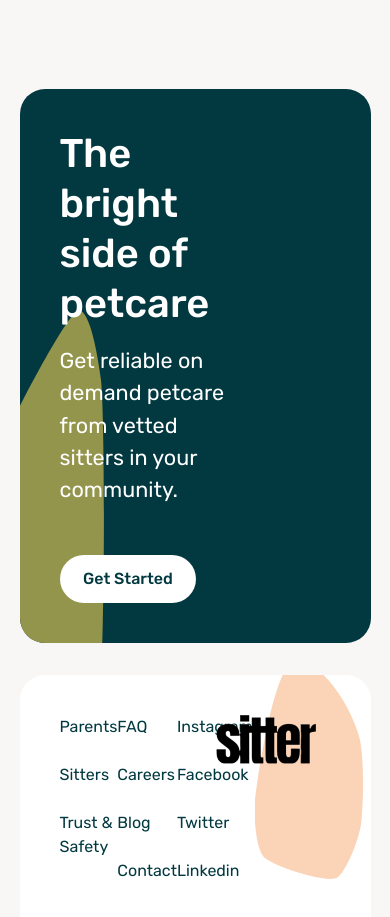
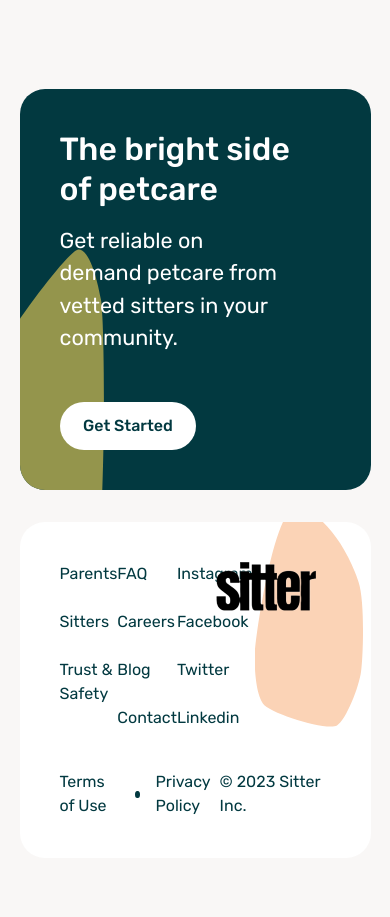
Before and after one commit to samsonc89/otter-replica, a React (Vite) app: page / in a window 390 px wide. Shown: the part 5780-6697 px from the top of the page. Built offline with nearby package versions, Linux system fonts and the light colour scheme.

Commit message:
Change font size for cta content on medium screens

```diff
--- a/src/containers/Footer/footer.css
+++ b/src/containers/Footer/footer.css
@@ -136,6 +136,13 @@
   }
 }
 @media screen and (max-width: 768px) {
+  .footer-cta-content {
+    max-width: 85%;
+  }
+
+  .footer-cta-heading {
+    font-size: 2rem;
+  }
 }
 
 @media screen and (max-width: 480px) {
```
